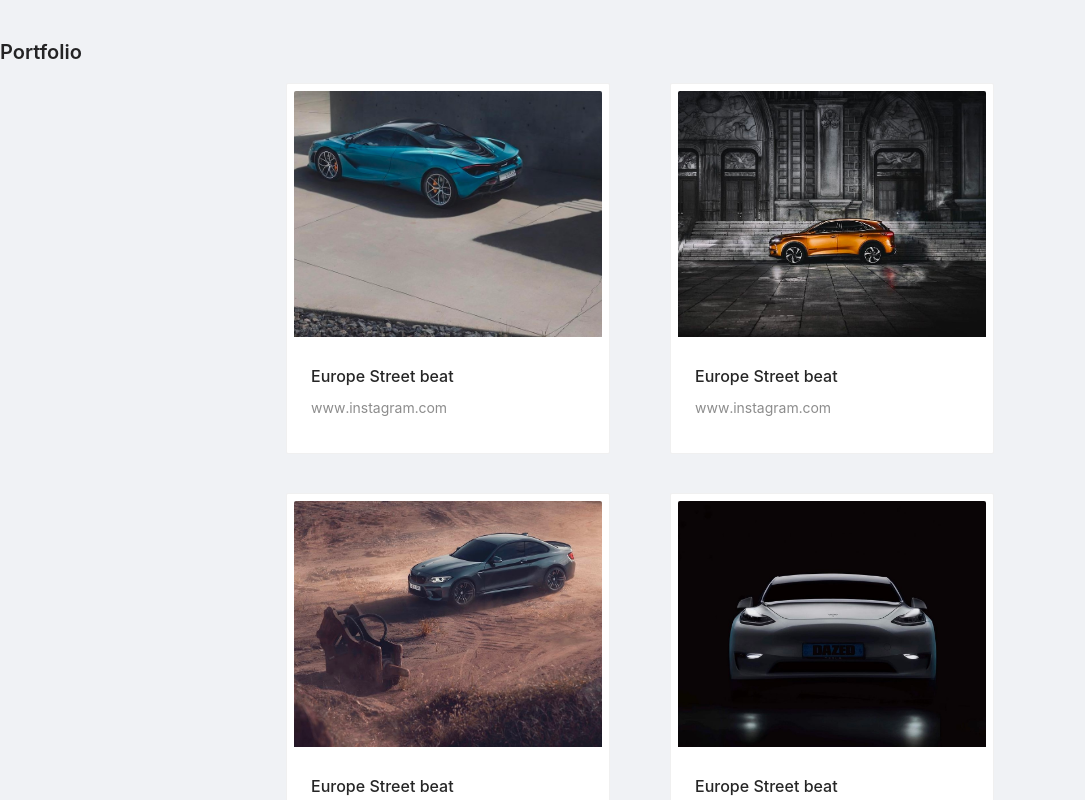
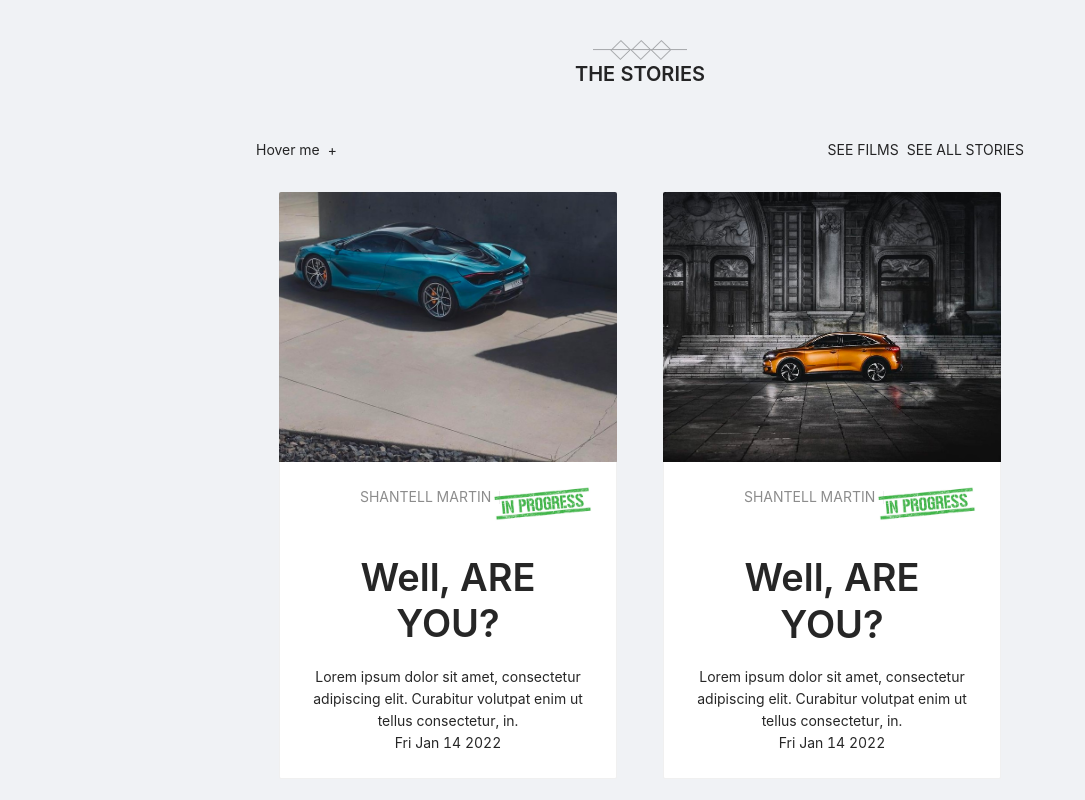
Before and after one commit to Hangyul-Son/Aatreum, a React (Create React App) app: page /bio/1 in a window 1280 px wide. Shown: the part 860-1660 px from the top of the page, without its empty margins (0-1085 px from the left). Built offline with nearby package versions, Linux system fonts and the light colour scheme.

Commit message:
Implement bio portfolio prototype

```diff
--- a/src/components/bio/bio-portfolio.scss
+++ b/src/components/bio/bio-portfolio.scss
@@ -2,18 +2,30 @@
   position: relative;
   background-color: #f0f2f5;
   padding-top: 5%;
+  text-align: center;
+
+  .pf-logo {
+    width: 95px;
+  }
+
+  .pf-title {
+    margin-bottom: 4%;
+  }
 
   .pf-row {
     margin: 0 20%;
 
+    .pf-sort {
+      text-align: left;
+    }
+
+    .pf-link {
+      text-align: right;
+    }
+
     .pf-col {
+      margin-top: 4%;
       padding: 0% 3% 5% 3%;
-      align-self: stretch;
     }
   }
-
-  .ant-card-bordered,
-  .ant-card-cover {
-    margin: 7px;
-  }
 }
--- a/src/components/bio/bio-portfolio.tsx
+++ b/src/components/bio/bio-portfolio.tsx
@@ -1,20 +1,37 @@
 import React from "react";
-import { Col, Row, Image, Card, Typography } from "antd";
+import { Col, Row, Image, Card, Typography, Space } from "antd";
 import "./bio-portfolio.scss";
+
+import PortfolioCardMeta from "./portfolio-card-meta";
+import PortfolioSortBy from "./portfolio-sort-by";
 
 const carSource = ["car1.jpg", "car2.jpg", "car3.jpg", "car4.jpg"];
 
 function BioPortfolio() {
   return (
     <div className="pf-container">
-      <Typography.Title level={4}>Portfolio</Typography.Title>
+      <Image
+        src={window.location.origin + "/assets/images/pf-logo.png"}
+        preview={false}
+        className="pf-logo"
+      />
+      <Typography.Title level={4} className="pf-title">
+        THE STORIES
+      </Typography.Title>
 
       <Row className="pf-row">
+        <PortfolioSortBy />
+        <Col xs={24} sm={12} className="pf-link">
+          <Space>
+            <Typography.Text>SEE FILMS</Typography.Text>
+            <Typography.Text>SEE ALL STORIES</Typography.Text>
+          </Space>
+        </Col>
+
         {carSource.map((imageSource, index) => (
           <Col xs={24} sm={24} md={24} lg={12} xl={12} className="pf-col">
             <Card
               hoverable
-              style={{ height: "100%" }}
               cover={
                 <Image
                   style={{ height: "70%" }}
@@ -23,10 +40,15 @@ function BioPortfolio() {
                 />
               }
             >
-              <Card.Meta
-                title="Europe Street beat"
-                description="www.instagram.com"
-              />
+              <PortfolioCardMeta
+                author="SHANTELL MARTIN"
+                type="ART"
+                title="Well, ARE YOU?"
+                date={new Date().toDateString()}
+              >
+                Lorem ipsum dolor sit amet, consectetur adipiscing elit.
+                Curabitur volutpat enim ut tellus consectetur, in.
+              </PortfolioCardMeta>
             </Card>
           </Col>
         ))}
--- /dev/null
+++ b/src/components/bio/portfolio-card-meta.scss
@@ -0,0 +1,12 @@
+.pf-card-meta-container {
+  position: relative;
+
+  .ant-image {
+    position: absolute;
+    top: 0px;
+    width: 100px;
+    max-width: 100px;
+    right: 0;
+    height: 500px;
+  }
+}
--- /dev/null
+++ b/src/components/bio/portfolio-card-meta.tsx
@@ -0,0 +1,39 @@
+import React, { ReactNode } from "react";
+import { Image, Typography } from "antd";
+import "./portfolio-card-meta.scss";
+
+import PortfolioCardTypes from "./portfolio-card-type";
+
+type Properties = {
+  author: string;
+  type: string;
+  title: string;
+  date: string;
+  children: ReactNode;
+};
+
+function PortfolioCardMeta({
+  author,
+  type,
+  title,
+  date,
+  children,
+}: Properties) {
+  return (
+    <div className="pf-card-meta-container">
+      <Image
+        src={window.location.origin + "/assets/images/progress.jpg"}
+        preview={false}
+      />
+      <PortfolioCardTypes author={author} type={type} />
+      <Typography.Title>{title}</Typography.Title>
+      <Typography.Text>
+        {children}
+        <br />
+        {date}
+      </Typography.Text>
+    </div>
+  );
+}
+
+export default PortfolioCardMeta;
--- /dev/null
+++ b/src/components/bio/portfolio-card-type.tsx
@@ -0,0 +1,19 @@
+import React from "react";
+import { Divider, Typography } from "antd";
+
+type Properties = {
+  author: string;
+  type: string;
+};
+
+function PortfolioCardTypes({ author, type }: Properties) {
+  return (
+    <>
+      <Typography.Text type="secondary">{author}</Typography.Text>
+      <Divider type="vertical" />
+      <Typography.Text>{type}</Typography.Text>
+    </>
+  );
+}
+
+export default PortfolioCardTypes;
--- /dev/null
+++ b/src/components/bio/portfolio-sort-by.tsx
@@ -0,0 +1,50 @@
+import React from "react";
+import { Col, Dropdown, Menu, Space, Typography } from "antd";
+
+function PortfolioSortBy() {
+  return (
+    <Col xs={24} sm={12} className="pf-sort">
+      <Dropdown
+        overlay={
+          <Menu>
+            <Menu.Item>
+              <a
+                target="_blank"
+                rel="noopener noreferrer"
+                href="https://www.antgroup.com"
+              >
+                1st menu item
+              </a>
+            </Menu.Item>
+            <Menu.Item>
+              <a
+                target="_blank"
+                rel="noopener noreferrer"
+                href="https://www.aliyun.com"
+              >
+                2nd menu item (disabled)
+              </a>
+            </Menu.Item>
+            <Menu.Item disabled>
+              <a
+                target="_blank"
+                rel="noopener noreferrer"
+                href="https://www.luohanacademy.com"
+              >
+                3rd menu item (disabled)
+              </a>
+            </Menu.Item>
+            <Menu.Item danger>a danger item</Menu.Item>
+          </Menu>
+        }
+      >
+        <Space>
+          <Typography.Text>Hover me</Typography.Text>
+          <Typography.Text>+</Typography.Text>
+        </Space>
+      </Dropdown>
+    </Col>
+  );
+}
+
+export default PortfolioSortBy;
```
Also changed, not shown: public/assets/images/pf-logo.png (added), public/assets/images/progress.jpg (added).
